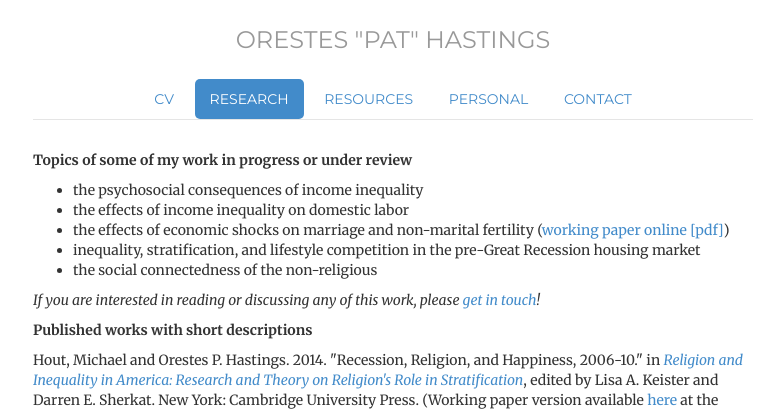
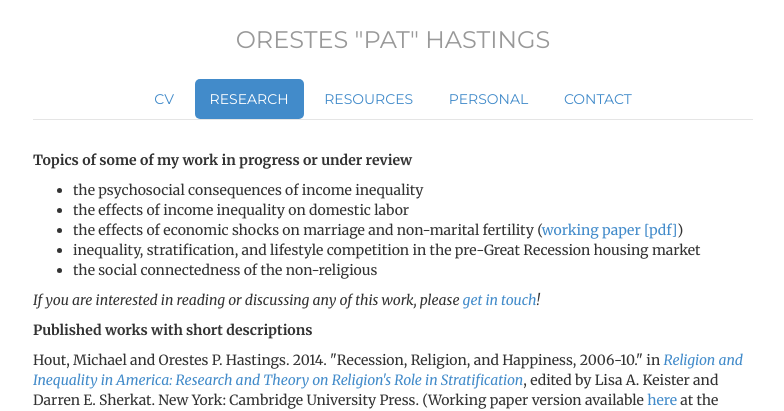
Before and after one commit to ophastings/ophastings.github.io, a Jekyll site: the page built from research/index.html, in a window 1280 px wide. Shown: the top 411 px of the page, without its empty margins (247-1031 px from the left). Built offline with Jekyll 4.4.1, drawn with Linux system fonts in a browser that asks for light colours; comment, search, counter and statistics services are not loaded.

Commit message:
Update index.html

```diff
--- a/research/index.html
+++ b/research/index.html
@@ -14,7 +14,7 @@ description: Research page of ophastings.com, the website of Orestes Hastings, a
 <ul>
 	<li>the psychosocial consequences of income inequality</li>
 	<li>the effects of income inequality on domestic labor </li>
-	<li>the effects of economic shocks on marriage and non-marital fertility (<a href="http://www.irle.berkeley.edu/workingpapers/105-15.pdf">working paper online [pdf]</a>) </li>
+	<li>the effects of economic shocks on marriage and non-marital fertility (<a href="http://www.irle.berkeley.edu/workingpapers/105-15.pdf">working paper [pdf]</a>) </li>
 	<li>inequality, stratification, and lifestyle competition in the pre-Great Recession housing market</li>
 	<li>the social connectedness of the non-religious</li>
 </ul>
```
